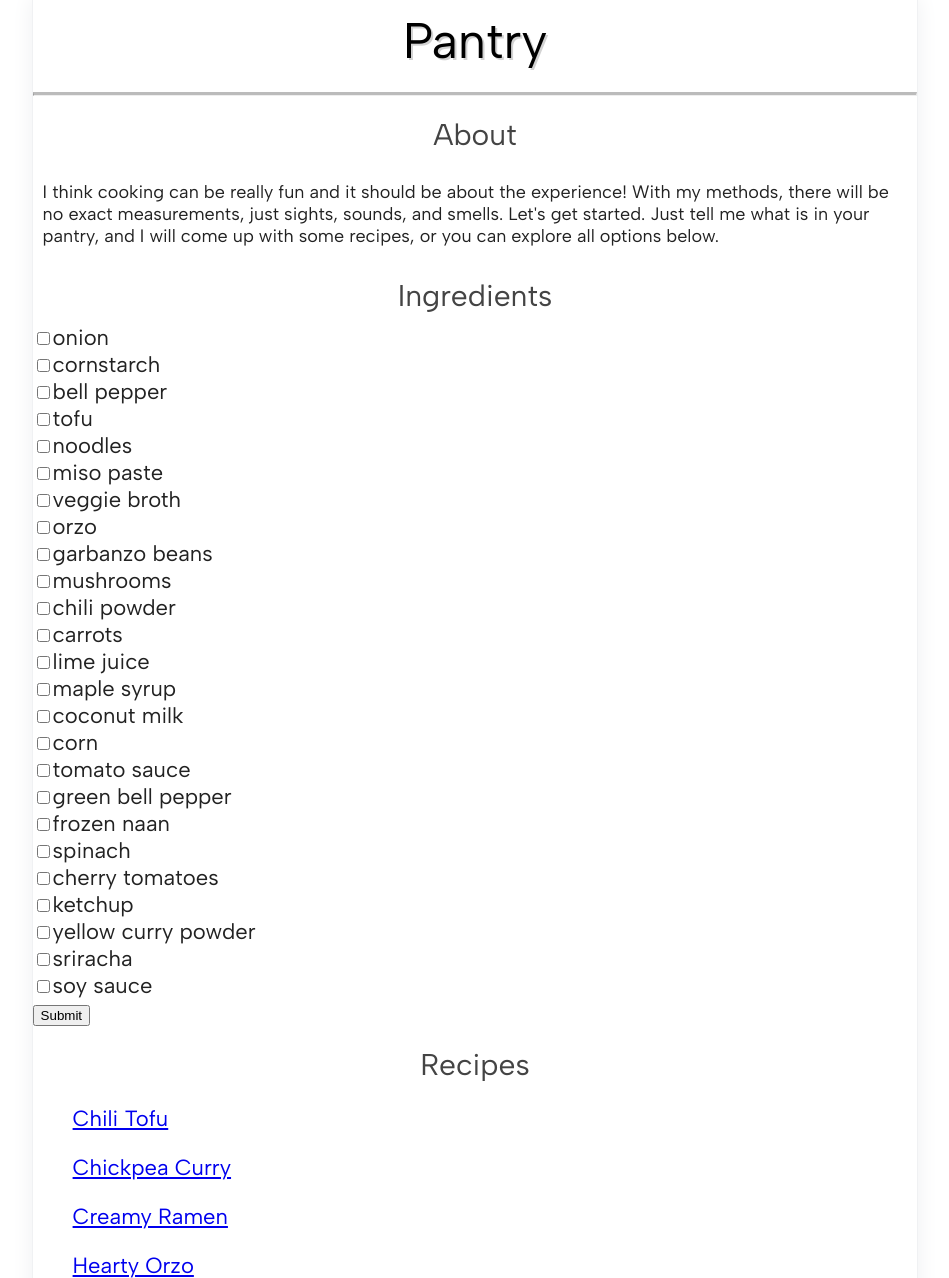
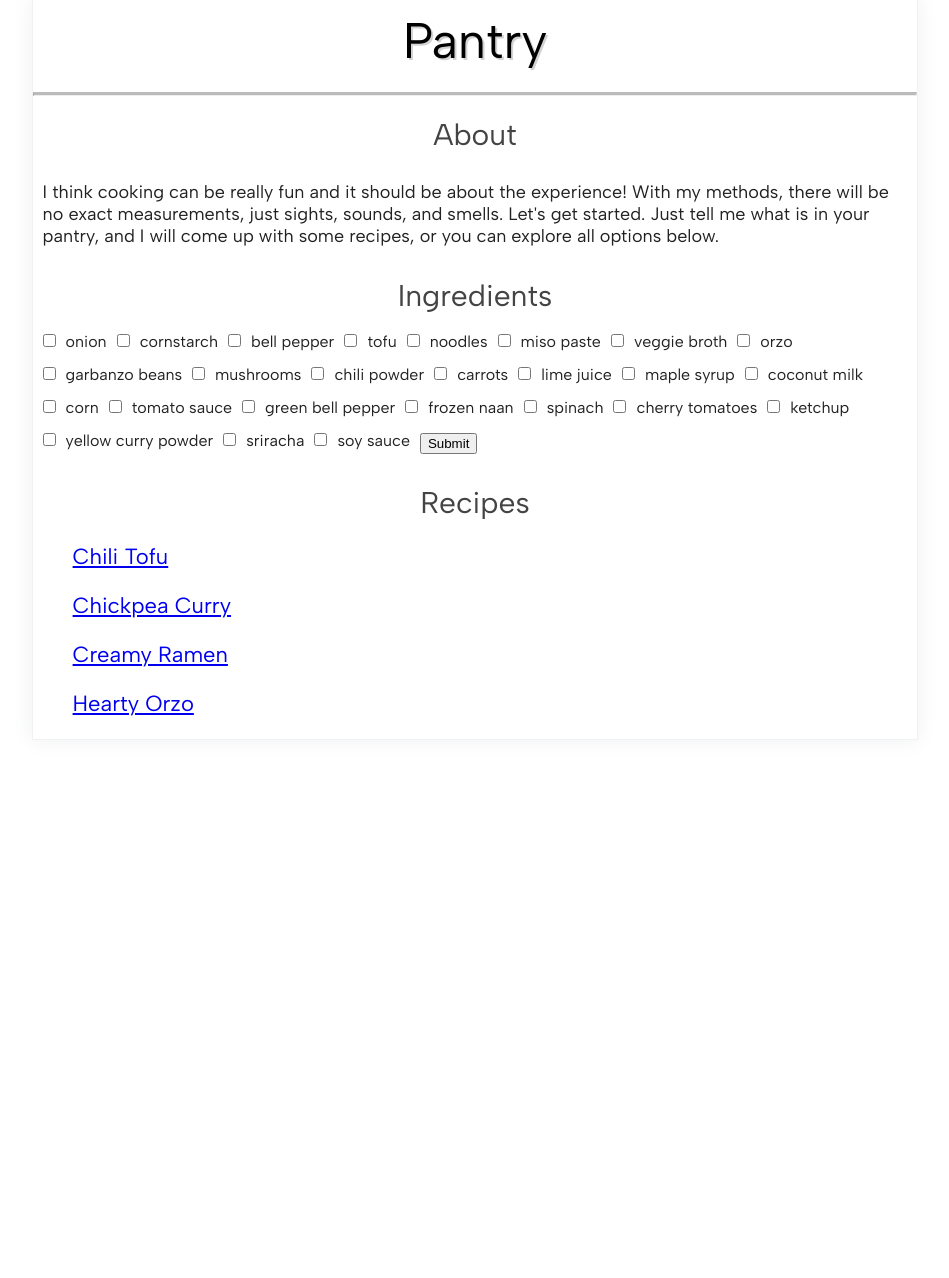
Before and after one commit to oliviajain/mysite, a Flask app: page / in a window 1280 px wide. Shown: the part 51-1329 px from the top of the page, without its empty margins (165-1114 px from the left). After the commit the page ends 791 px from the top, so only its background shows below. Run offline with Flask 2, Linux system fonts and the light colour scheme.

Commit message:
Bring back formatting of form

```diff
--- a/templates/index.html
+++ b/templates/index.html
@@ -7,7 +7,7 @@
     <script src="https://unpkg.com/react-dom@17.0.2/umd/react-dom.development.js"></script>
     <style>
       /* Checkbox Form */
-      /* .checkbox-form {
+      .checkbox-form {
           display: flex;
           flex-wrap: wrap;
           font-size: 16px;
@@ -21,7 +21,7 @@
       .checkbox-form input[type="submit"] {
         margin: 10px;
         margin-top: 10px;
-      } */
+      }
 
     </style>
   </head>
```
